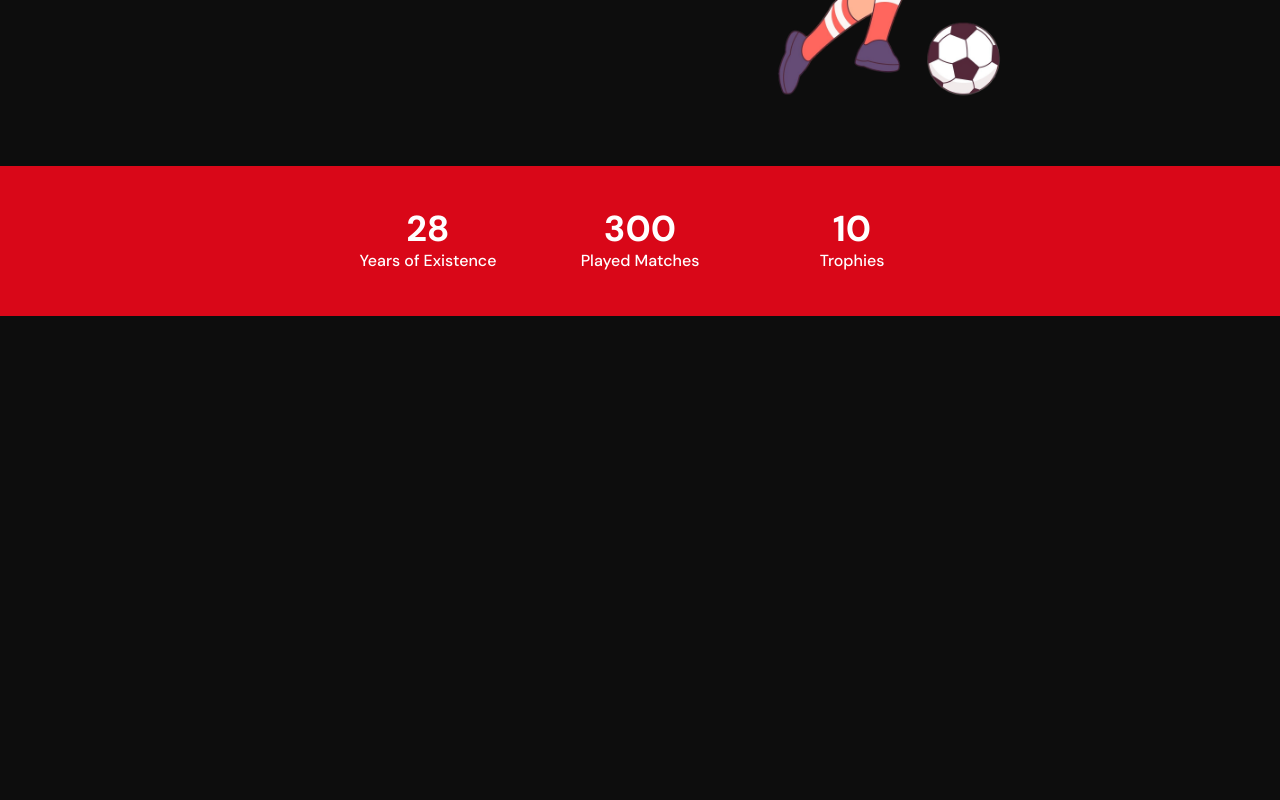
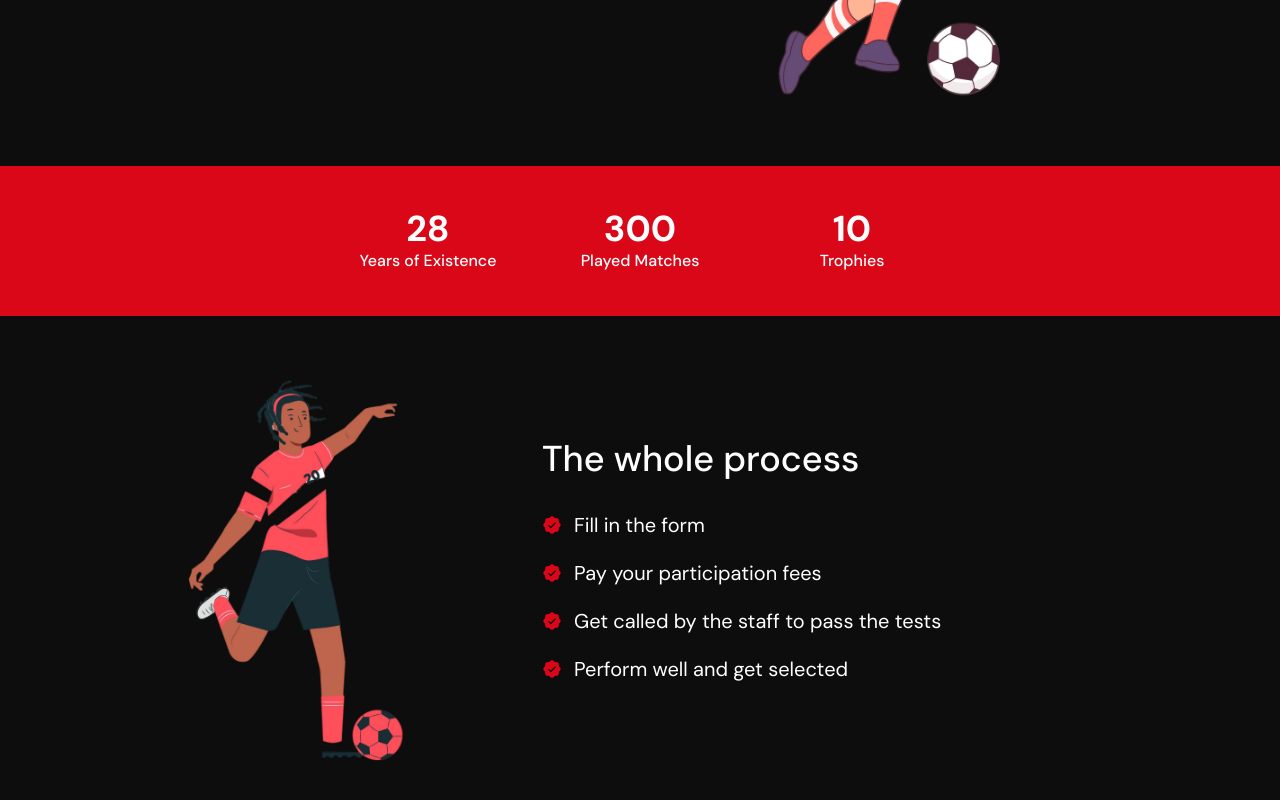
Before and after one commit to INGENIO-237/yafoot-recruit, a Next.js app: page / in a window 1280 px wide. Shown: the part 484-1284 px from the top of the page. Before the commit the page ends 820 px from the top, so only its background shows below. Built offline with nearby package versions, Linux system fonts and the light colour scheme.

Commit message:
how to proceed

```diff
--- a/src/app/page.tsx
+++ b/src/app/page.tsx
@@ -2,16 +2,27 @@
 
 import Stats from "@/components/home/Stats";
 import { Button } from "@/components/ui/button";
-import { motion } from "framer-motion";
+import { motion, useInView } from "framer-motion";
 import Image from "next/image";
 import Link from "next/link";
+import { useRef } from "react";
 import { FaArrowRightLong } from "react-icons/fa6";
+import { PiSealCheckFill } from "react-icons/pi";
 
 export default function Home() {
+  const joinRef = useRef(null);
+  const joinIsInView = useInView(joinRef);
+  const steps = [
+    "Fill in the form",
+    "Pay your participation fees",
+    "Get called by the staff to pass the tests",
+    "Perform well and get selected",
+  ];
+
   return (
     <main>
+      {/* Hero */}
       <div className="container">
-        {/* Hero */}
         <div className="flex flex-col items-center md:flex-row md:items-start pb-5">
           <div className="order-2 md:order-1 max-w-[500px] mt-10 md:mt-0">
             <div className="space-y-5 text-center md:text-left font-medium">
@@ -77,6 +88,50 @@ export default function Home() {
 
       {/* Stats */}
       <Stats />
+
+      {/* How to join */}
+      <div ref={joinRef} className="container mb-8">
+        {joinIsInView && (
+          <motion.div
+            initial={{ translateX: "-10%", opacity: 0 }}
+            animate={{
+              translateX: "0%",
+              opacity: 1,
+              transition: {
+                delay: 0.5,
+                duration: 0.4,
+                ease: "easeInOut",
+              },
+            }}
+            className="order-1 md:order-2 w-full flex flex-col md:flex-row justify-center md:justify-start md:gap-5"
+          >
+            <Image
+              src="/images/how-join.png"
+              width={450}
+              height={450}
+              priority
+              alt="how-join"
+              className="pointer-events-none"
+            />
+            <div className="md:flex md:items-center">
+              <div className="text-left">
+                <h1 className="text-4xl mt-5 md:mt-0 font-medium">
+                  The whole process
+                </h1>
+                <div className="space-y-5 mt-8">
+                  {steps.map((step, index) => {
+                    return (
+                      <p key={index} className="text-xl flex items-center gap-3">
+                        <PiSealCheckFill className="text-y_red" /> {step}
+                      </p>
+                    );
+                  })}
+                </div>
+              </div>
+            </div>
+          </motion.div>
+        )}
+      </div>
     </main>
   );
 }
```
Also changed, not shown: public/images/how-join.png (renamed from public/images/illustration-concept-football.png).
